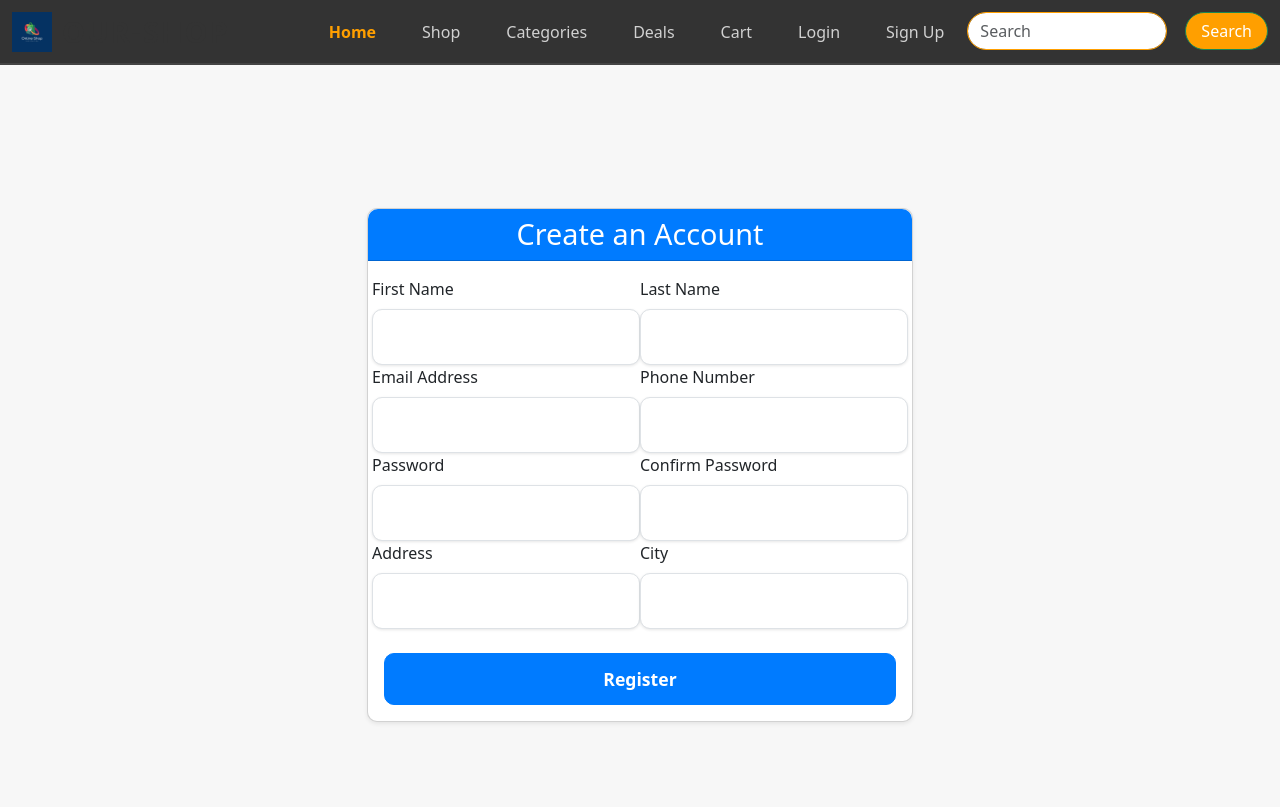
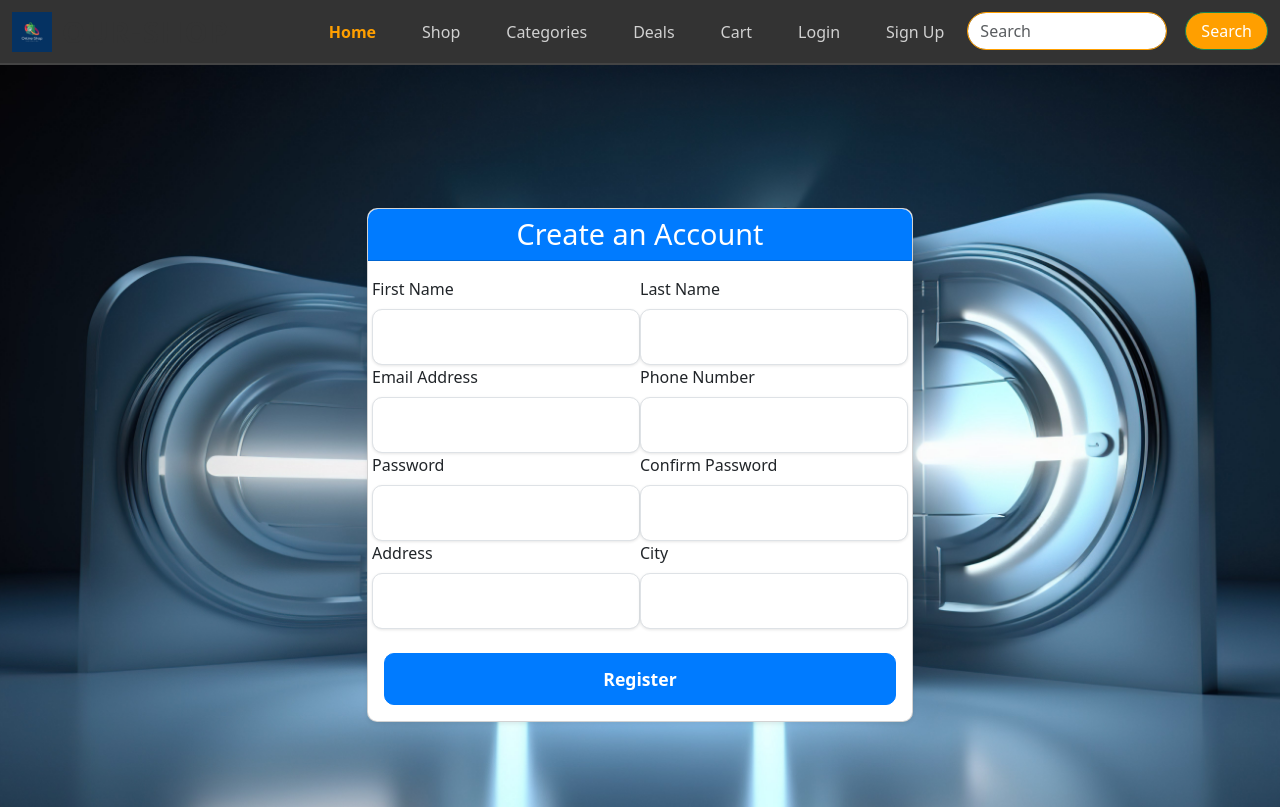
Before and after one commit to neerajsingh03/e-commerce-frontend, a Vue app: page /sign-up in a window 1280 px wide. Shown: the top 807 px of the page. Built offline with nearby package versions, Linux system fonts and the light colour scheme.

Commit message:
add background image in sign up page

```diff
--- a/src/auth/RegisterPage.vue
+++ b/src/auth/RegisterPage.vue
@@ -173,4 +173,16 @@
     color: white;
     border-radius: 10px 10px 0 0;
 }
+.register-page {
+  background-image: url('@/assets/loginImg2.jpg'); /* Replace with the correct path */
+  background-size: cover;
+  background-position: center;
+  background-repeat: no-repeat;
+  background-attachment: fixed; /* Makes the background fixed */
+  height: 100vh; /* Full height of the viewport */
+  display: flex;
+  justify-content: center;
+  align-items: center;
+  width: 100%; /* Ensures it takes up the full width of the viewport */
+}
 </style>
```
